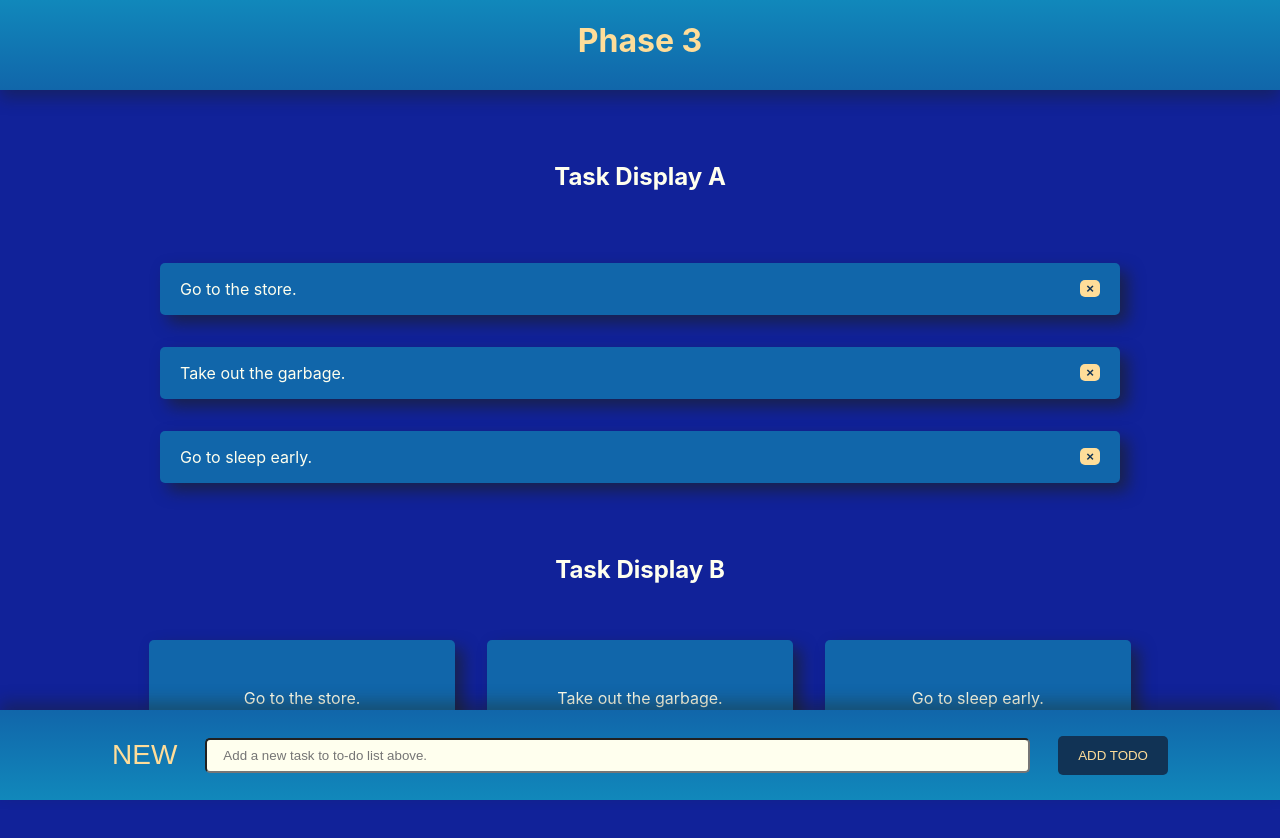
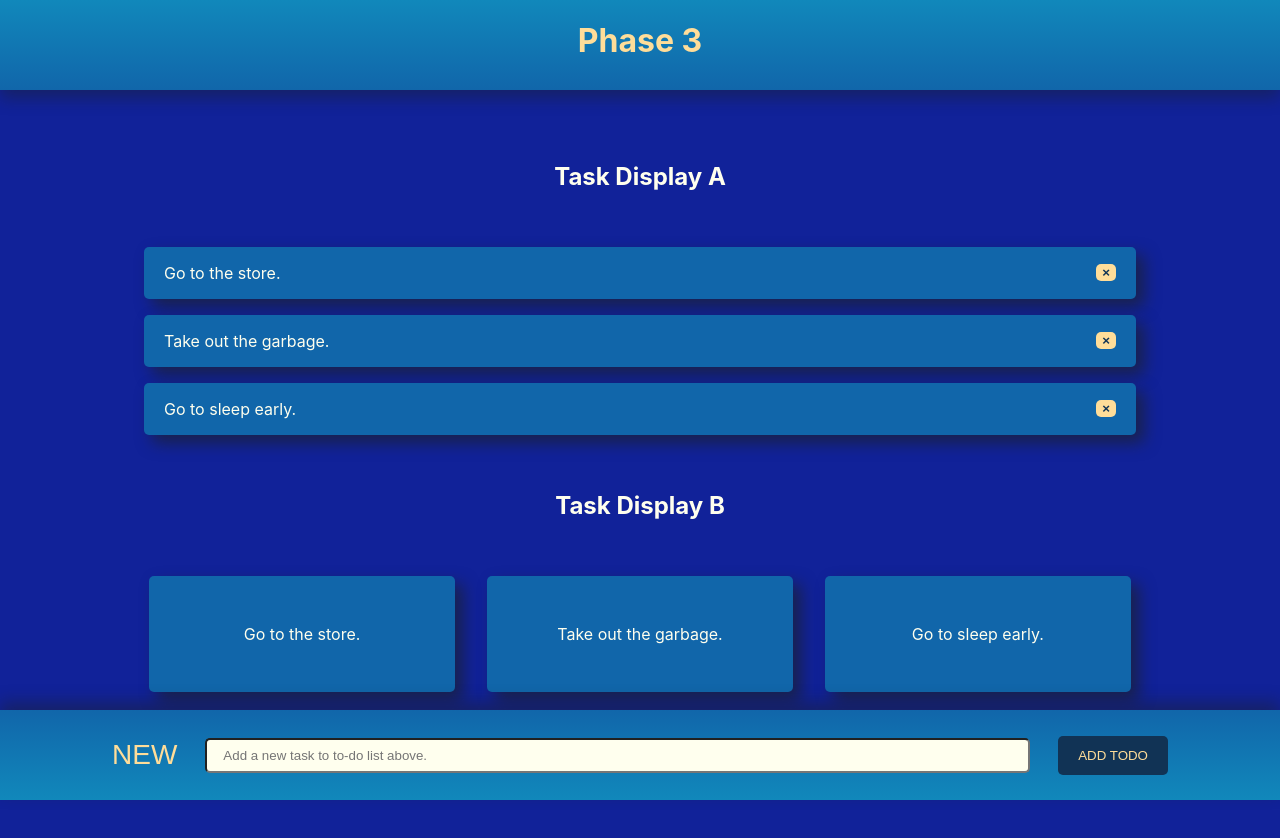
Before and after one commit to franaragm/ng-solid-design, an Angular app: page / in a window 1280 px wide. Shown: the top 838 px of the page. Built offline with nearby package versions, Linux system fonts and the light colour scheme.

Commit message:
--`padding` to enhance `main` content layout.

```diff
--- a/src/app/02-single-responsibility/styles/_utilities.scss
+++ b/src/app/02-single-responsibility/styles/_utilities.scss
@@ -19,7 +19,7 @@
   }
   .card {
     padding: 1rem 1.25rem;
-    margin: 2rem;
+    margin: 1rem;
     border-radius: 5px;
     box-shadow: 0.5rem 0.5rem 1rem rgba($shadow-color, 0.5);
     background: $tertiary-background-color;
```
